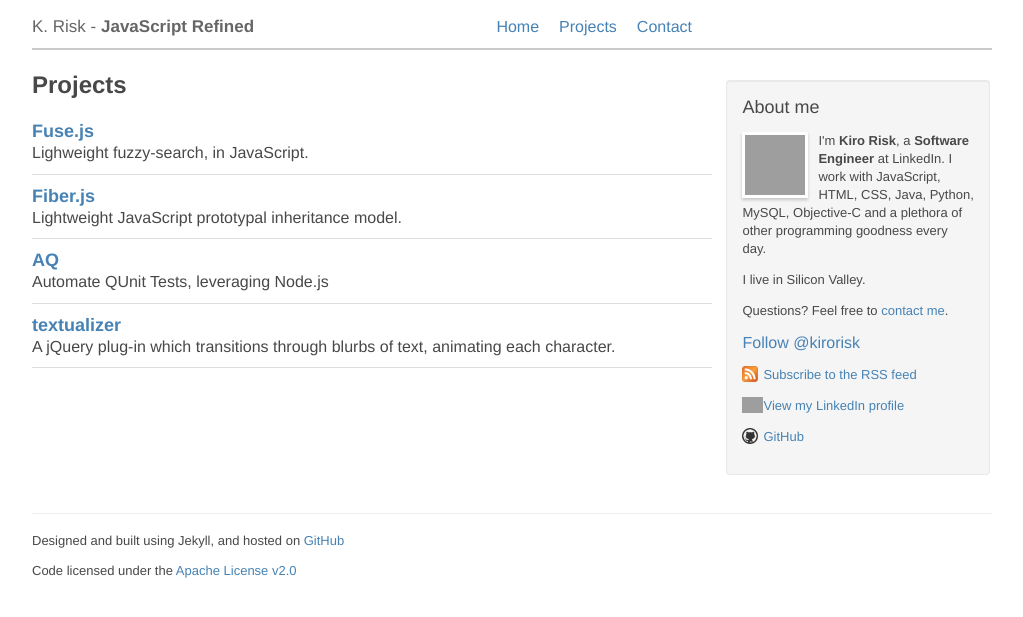
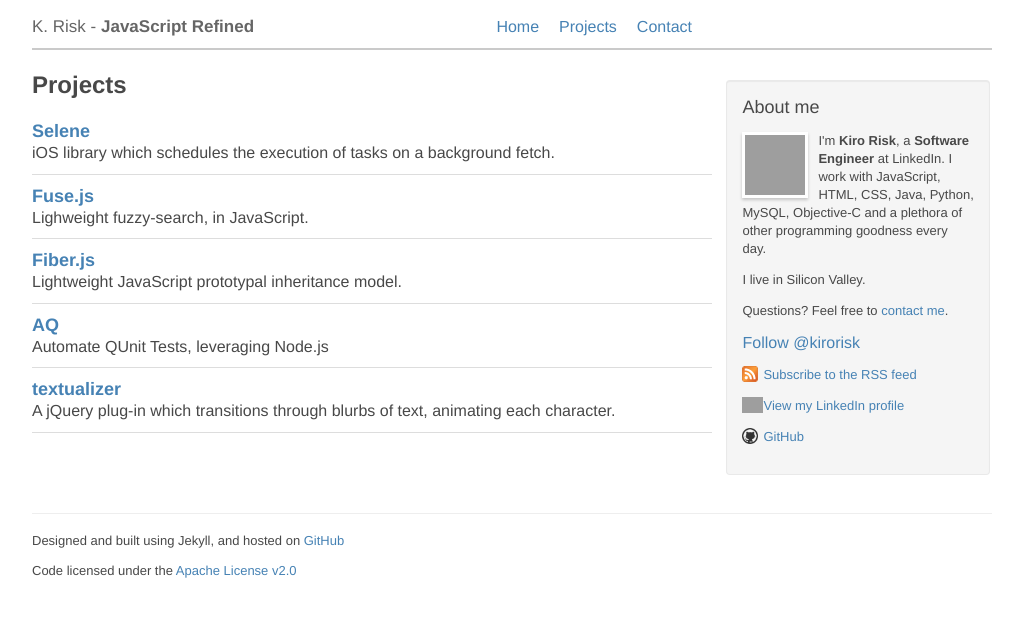
Before and after one commit to krisk/krisk.github.com, a Jekyll site: the page built from projects.html, in a window 1280 px wide. Shown: the top 617 px of the page, without its empty margins (128-1151 px from the left). Built offline with Jekyll 4.4.1, drawn with Linux system fonts in a browser that asks for light colours; Markdown is read by kramdown in place of the engine named in the settings; comment, search, counter and statistics services are not loaded; grey boxes are pictures that could not be loaded.

Commit message:
Added Selene project, and fixed post

```diff
--- a/projects.html
+++ b/projects.html
@@ -5,6 +5,10 @@
 
 <h2>Projects</h2>
 <ul class="article-list">
+  <li>
+    <h3><a href="https://github.com/linkedin/Selene">Selene</a></h3>
+    <p>iOS library which schedules the execution of tasks on a background fetch.</p>
+  </li>
   <li>
     <h3><a href="/projects/fuse.html">Fuse.js</a></h3>
     <p>Lighweight fuzzy-search, in JavaScript.</p>
```
Also changed, not shown: _posts/2014-03-11-closure_inheritance.md (+2 -2 lines).
